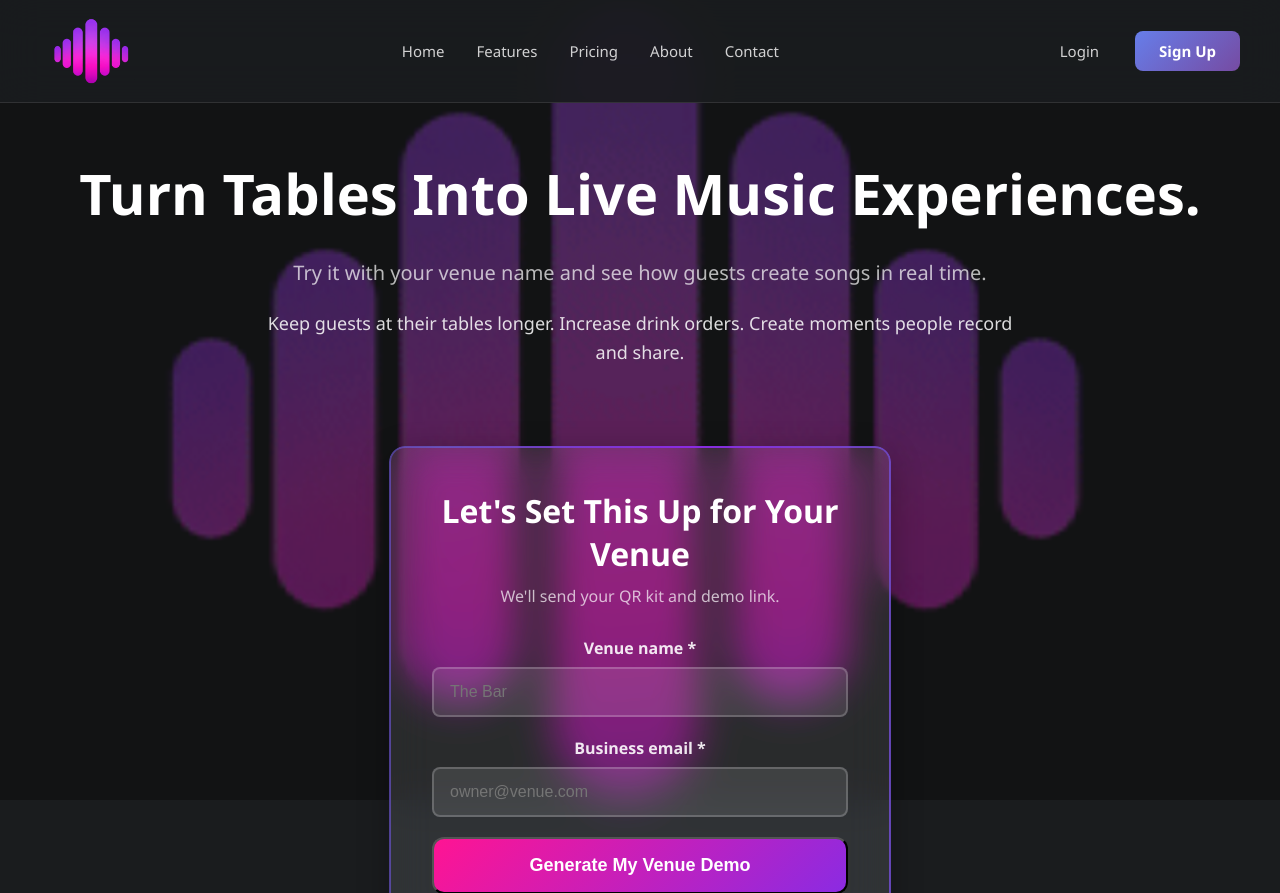
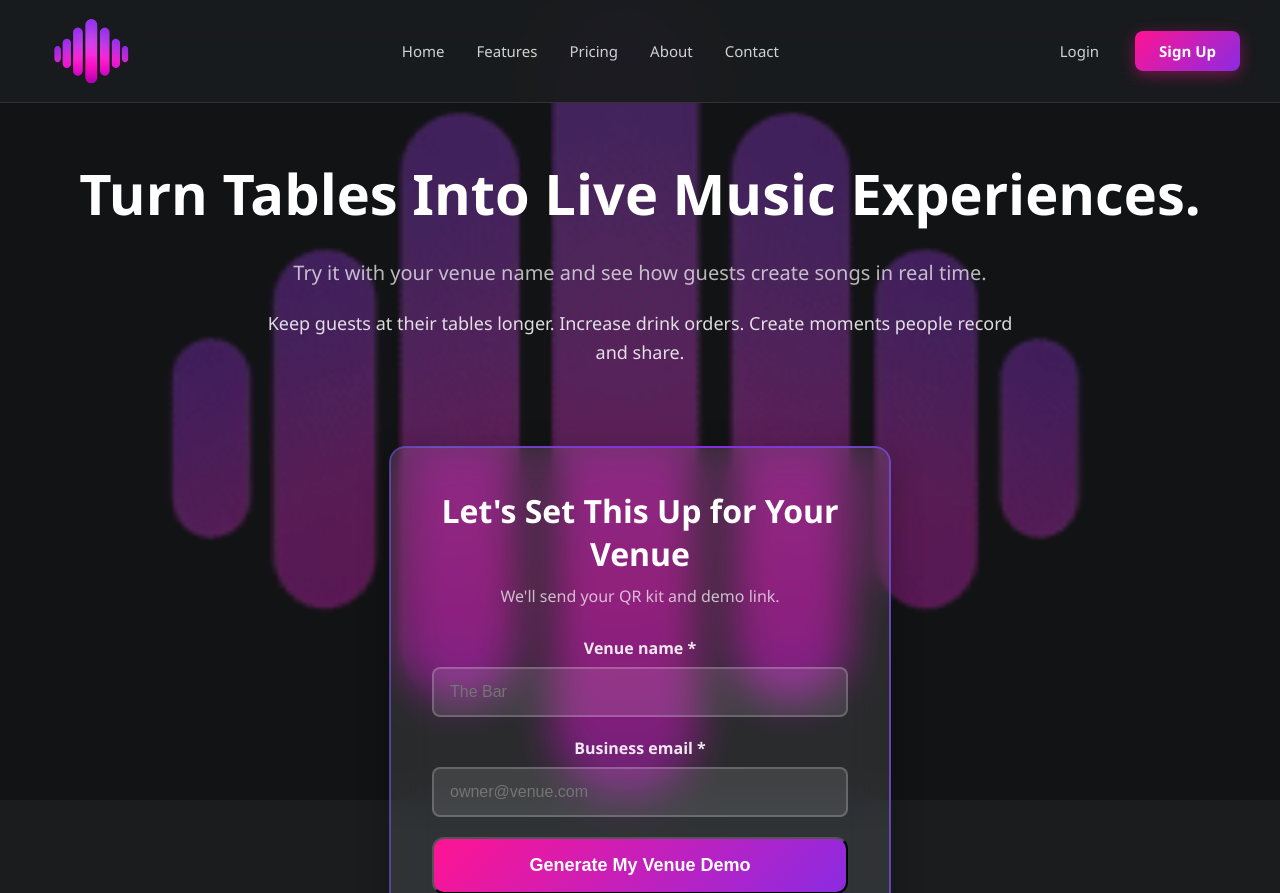
Before and after one commit to CODING4DUMMIES2/whatsthat, a Flask app: page / in a window 1280 px wide; the page is wider, and only the part inside the window is pictured. Shown: the top 893 px of that part. Run offline with Flask 3, Linux system fonts and the light colour scheme.

Commit message:
Update navbar Sign Up button to magenta-purple gradient

```diff
--- a/templates/landing.html
+++ b/templates/landing.html
@@ -173,7 +173,7 @@
 
         .navbar-cta {
             padding: 10px 24px;
-            background: linear-gradient(135deg, #667eea 0%, #764ba2 100%);
+            background: linear-gradient(135deg, #FF1493 0%, #8B2BE2 100%);
             border: none;
             border-radius: 8px;
             color: white;
@@ -182,11 +182,12 @@
             cursor: pointer;
             text-decoration: none;
             transition: all 0.2s;
+            box-shadow: 0 4px 15px rgba(255, 20, 147, 0.4);
         }
 
         .navbar-cta:hover {
             transform: translateY(-2px);
-            box-shadow: 0 4px 12px rgba(102, 126, 234, 0.4);
+            box-shadow: 0 6px 20px rgba(255, 20, 147, 0.5);
         }
 
         /* Hero Section */
```
